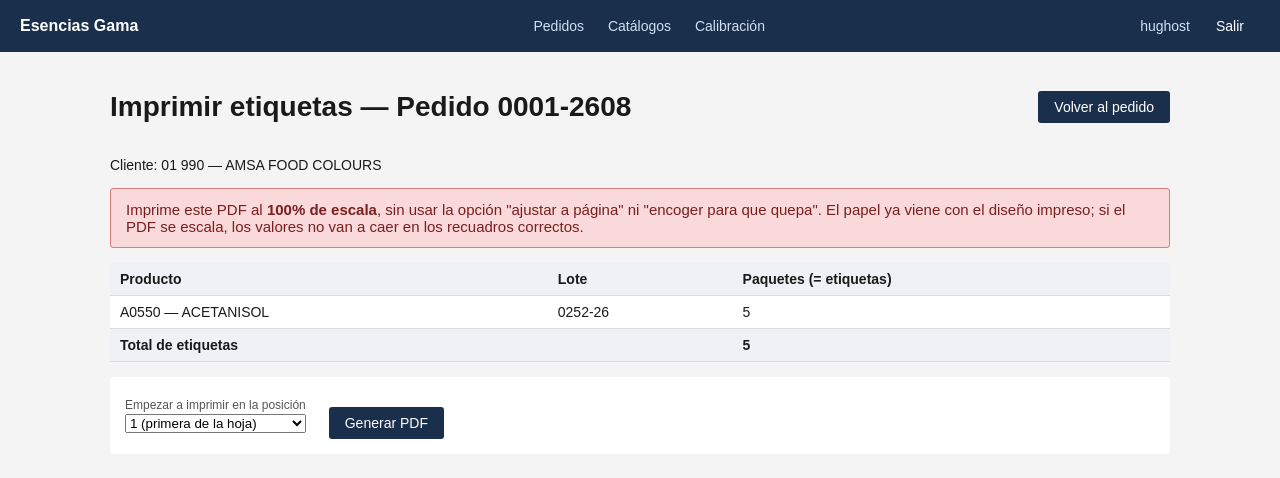
After one commit to Hugh0st/Etiquetas_Gama, a Django app: page /pedidos/9/etiquetas/ in a window 1280 px wide. The commit adds this page. Shown: the top 478 px of the page. Run offline with Django 5.2, Linux system fonts and the light colour scheme; a user stored in the database is signed in; data comes from the database, SQL or seed files in the repository; both versions use the stored data as it was before the commit.

Commit message:
Etiquetas listas y calibradas

```diff
--- a/core/forms.py
+++ b/core/forms.py
@@ -3,7 +3,7 @@ from datetime import date
 from django import forms
 from django.forms import BaseInlineFormSet, inlineformset_factory
 
-from .models import Cliente, Pedido, Producto, RenglonPedido
+from .models import Cliente, Configuracion, Pedido, Producto, RenglonPedido
 
 MESES = [
     'ENERO', 'FEBRERO', 'MARZO', 'ABRIL', 'MAYO', 'JUNIO',
@@ -44,7 +44,7 @@ class RenglonPedidoForm(forms.ModelForm):
         model = RenglonPedido
         fields = [
             'producto', 'cantidad', 'unidad', 'cas', 'onu',
-            'barriles', 'paquetes', 'lote', 'salida',
+            'paquetes', 'lote', 'salida',
             'peso_bruto', 'peso_tara', 'caducidad', 'produccion',
         ]
         labels = {
@@ -56,8 +56,7 @@ class RenglonPedidoForm(forms.ModelForm):
             'cantidad': forms.NumberInput(attrs={'step': '0.001'}),
             'peso_bruto': forms.NumberInput(attrs={'step': '0.001'}),
             'peso_tara': forms.NumberInput(attrs={'step': '0.001'}),
-            'barriles': forms.NumberInput(attrs={'min': '0'}),
-            'paquetes': forms.NumberInput(attrs={'min': '0'}),
+            'paquetes': forms.NumberInput(attrs={'min': '1'}),
             'caducidad': forms.HiddenInput(),
             'produccion': forms.HiddenInput(),
         }
@@ -112,10 +111,9 @@ class RenglonPedidoForm(forms.ModelForm):
         cleaned['caducidad'] = self._combinar_mes_anio('caducidad', cleaned)
         cleaned['produccion'] = self._combinar_mes_anio('produccion', cleaned)
 
-        barriles = cleaned.get('barriles') or 0
         paquetes = cleaned.get('paquetes') or 0
-        if barriles == 0 and paquetes == 0:
-            self.add_error(None, 'Barriles y paquetes no pueden ser ambos cero.')
+        if paquetes < 1:
+            self.add_error('paquetes', 'Paquetes debe ser al menos 1.')
 
         peso_bruto = cleaned.get('peso_bruto')
         peso_tara = cleaned.get('peso_tara')
@@ -153,3 +151,29 @@ RenglonPedidoFormSet = inlineformset_factory(
     extra=1,
     can_delete=True,
 )
+
+
+class ConfiguracionForm(forms.ModelForm):
+    class Meta:
+        model = Configuracion
+        fields = ['calib_x', 'calib_y', 'calib_interlineado', 'calib_paso', 'offset_x', 'offset_y']
+        labels = {
+            'calib_x': 'X',
+            'calib_y': 'Y',
+            'calib_interlineado': 'Interlineado',
+            'calib_paso': 'Paso',
+            'offset_x': 'Offset X',
+            'offset_y': 'Offset Y',
+        }
+        help_texts = {
+            'calib_x': 'Posición horizontal (mm desde el borde izquierdo de la hoja) donde empieza a escribirse cada valor.',
+            'calib_y': 'Posición vertical (mm desde el borde superior de la hoja) de la primera línea (VENDIDO A) de la primera etiqueta.',
+            'calib_interlineado': 'Separación vertical (mm) entre renglones consecutivos de la rejilla de una misma etiqueta.',
+            'calib_paso': 'Distancia vertical (mm) de una etiqueta a la siguiente en la misma hoja.',
+            'offset_x': 'Ajuste fino horizontal (mm) que se suma a X. Úsalo para corregir un desfase parejo en todas las líneas.',
+            'offset_y': 'Ajuste fino vertical (mm) que se suma a Y. Úsalo para corregir un desfase parejo en todas las etiquetas.',
+        }
+        widgets = {
+            campo: forms.NumberInput(attrs={'step': '0.1'})
+            for campo in ['calib_x', 'calib_y', 'calib_interlineado', 'calib_paso', 'offset_x', 'offset_y']
+        }
--- a/core/models.py
+++ b/core/models.py
@@ -165,7 +165,6 @@ class RenglonPedido(models.Model):
     unidad = models.CharField(max_length=20, blank=True)
     cas = models.CharField(max_length=50, blank=True)
     onu = models.CharField(max_length=50, blank=True)
-    barriles = models.IntegerField(default=0)
     paquetes = models.IntegerField(default=0)
     lote = models.CharField(max_length=100, blank=True)
     salida = models.CharField(max_length=100, blank=True)
--- a/core/static/core/estilos.css
+++ b/core/static/core/estilos.css
@@ -117,6 +117,15 @@ a { color: #0056b3; }
 .detalle-encabezado dd { margin: 0 0 6px 140px; }
 
 .aviso { background: #fff3cd; border: 1px solid #e0c46c; padding: 8px 12px; border-radius: 3px; margin-bottom: 15px; }
+.aviso-fuerte { background: #f9d9d9; border: 1px solid #e07c7c; color: #7a1f1f; font-size: 15px; padding: 12px 15px; }
+
+.form-etiquetas { display: flex; align-items: flex-end; gap: 15px; background: #fff; padding: 15px; border-radius: 4px; margin-top: 15px; }
+
+.form-calibracion { background: #fff; padding: 15px; border-radius: 4px; margin-bottom: 15px; }
+.campo-calibracion { max-width: 420px; margin-bottom: 14px; }
+.campo-calibracion label { font-size: 14px; color: #1a1a1a; font-weight: bold; }
+.campo-calibracion input { max-width: 150px; }
+.ayuda-campo { font-size: 12px; color: #666; margin: 4px 0 0; }
 .bloque-renglon { background: #fff; padding: 15px; border-radius: 4px; margin-bottom: 15px; }
 .bloque-renglon h2 { font-size: 15px; margin-top: 0; }
 .tabla-resultados td.especificacion { font-family: 'Courier New', monospace; white-space: pre; }
--- a/core/templates/core/_renglon_form.html
+++ b/core/templates/core/_renglon_form.html
@@ -40,12 +40,9 @@
         {{ form.cantidad.errors }}
     </div>
     <div class="campo">
-        <label for="{{ form.barriles.id_for_label }}">{{ form.barriles.label }}</label>
-        {{ form.barriles }}
-    </div>
-    <div class="campo">
         <label for="{{ form.paquetes.id_for_label }}">{{ form.paquetes.label }}</label>
         {{ form.paquetes }}
+        {{ form.paquetes.errors }}
     </div>
     <div class="campo">
         <label for="{{ form.lote.id_for_label }}">{{ form.lote.label }}</label>
--- a/core/templates/core/base.html
+++ b/core/templates/core/base.html
@@ -11,7 +11,10 @@
     <a class="marca" href="{% url 'pedido_list' %}">Esencias Gama</a>
     <nav>
         <a href="{% url 'pedido_list' %}">Pedidos</a>
-        {% if user.is_staff %}<a href="{% url 'admin:index' %}">Catálogos</a>{% endif %}
+        {% if user.is_staff %}
+        <a href="{% url 'admin:index' %}">Catálogos</a>
+        <a href="{% url 'calibracion' %}">Calibración</a>
+        {% endif %}
     </nav>
     <div class="usuario">
         {{ user.username }}
--- a/core/templates/core/pedido_detail.html
+++ b/core/templates/core/pedido_detail.html
@@ -11,6 +11,8 @@
         {% else %}
         <span class="etiqueta etiqueta-borrador">Borrador</span>
         {% endif %}
+
+        <a class="boton" href="{% url 'pedido_etiquetas' pedido.pk %}">Imprimir etiquetas</a>
 
         {% if not pedido.emitido %}
         <a class="boton" href="{% url 'pedido_edit' pedido.pk %}">Editar</a>
@@ -48,7 +50,6 @@
             <th>CAS</th>
             <th>ONU</th>
             <th>Cantidad</th>
-            <th>Barriles</th>
             <th>Paquetes</th>
             <th>Lote</th>
             <th>Salida</th>
@@ -67,7 +68,6 @@
             <td>{{ renglon.cas }}</td>
             <td>{{ renglon.onu }}</td>
             <td>{{ renglon.cantidad }}</td>
-            <td>{{ renglon.barriles }}</td>
             <td>{{ renglon.paquetes }}</td>
             <td>{{ renglon.lote }}</td>
             <td>{{ renglon.salida }}</td>
@@ -78,7 +78,7 @@
             <td>{{ renglon.produccion }}</td>
         </tr>
         {% empty %}
-        <tr><td colspan="14">Este pedido no tiene renglones.</td></tr>
+        <tr><td colspan="13">Este pedido no tiene renglones.</td></tr>
         {% endfor %}
     </tbody>
 </table>
--- /dev/null
+++ b/core/templates/core/pedido_etiquetas.html
@@ -0,0 +1,53 @@
+{% extends 'core/base.html' %}
+{% block titulo %}Etiquetas — {% if pedido.folio %}Pedido {{ pedido.folio }}{% else %}Borrador #{{ pedido.pk }}{% endif %} — Esencias Gama{% endblock %}
+{% block content %}
+<div class="encabezado-lista">
+    <h1>Imprimir etiquetas — {% if pedido.folio %}Pedido {{ pedido.folio }}{% else %}Borrador #{{ pedido.pk }}{% endif %}</h1>
+    <a class="boton" href="{% url 'pedido_detail' pedido.pk %}">Volver al pedido</a>
+</div>
+
+<p>Cliente: {{ pedido.cliente.codigo }} — {{ pedido.cliente.razon_social|default:pedido.cliente.nombre_corto }}</p>
+
+<p class="aviso aviso-fuerte">
+    Imprime este PDF al <strong>100% de escala</strong>, sin usar la opción "ajustar a página"
+    ni "encoger para que quepa". El papel ya viene con el diseño impreso; si el PDF se
+    escala, los valores no van a caer en los recuadros correctos.
+</p>
+
+<table class="tabla">
+    <thead>
+        <tr>
+            <th>Producto</th>
+            <th>Lote</th>
+            <th>Paquetes (= etiquetas)</th>
+        </tr>
+    </thead>
+    <tbody>
+        {% for renglon in renglones %}
+        <tr>
+            <td>{{ renglon.producto.modelo }} — {{ renglon.producto.descripcion }}</td>
+            <td>{{ renglon.lote }}</td>
+            <td>{{ renglon.paquetes }}</td>
+        </tr>
+        {% endfor %}
+    </tbody>
+    <tfoot>
+        <tr>
+            <th colspan="2">Total de etiquetas</th>
+            <th>{{ total_etiquetas }}</th>
+        </tr>
+    </tfoot>
+</table>
+
+<form method="get" action="{% url 'pedido_etiquetas_pdf' pedido.pk %}" target="_blank" class="form-etiquetas">
+    <div class="campo">
+        <label for="id_posicion">Empezar a imprimir en la posición</label>
+        <select name="posicion" id="id_posicion">
+            <option value="1" selected>1 (primera de la hoja)</option>
+            <option value="2">2</option>
+            <option value="3">3</option>
+        </select>
+    </div>
+    <button type="submit" class="boton">Generar PDF</button>
+</form>
+{% endblock %}
--- a/core/urls.py
+++ b/core/urls.py
@@ -12,6 +12,9 @@ urlpatterns = [
     path('pedidos/<int:pk>/editar/', views.pedido_edit, name='pedido_edit'),
     path('pedidos/<int:pk>/resultados/', views.pedido_resultados, name='pedido_resultados'),
     path('pedidos/<int:pk>/emitir/', views.pedido_emitir, name='pedido_emitir'),
+    path('pedidos/<int:pk>/etiquetas/', views.pedido_etiquetas, name='pedido_etiquetas'),
+    path('pedidos/<int:pk>/etiquetas/pdf/', views.pedido_etiquetas_pdf, name='pedido_etiquetas_pdf'),
+    path('calibracion/', views.calibracion, name='calibracion'),
     path('api/clientes/', views.api_clientes_buscar, name='api_clientes_buscar'),
     path('api/productos/', views.api_productos_buscar, name='api_productos_buscar'),
 ]
--- a/core/views.py
+++ b/core/views.py
@@ -2,14 +2,20 @@ from django.contrib import messages
 from django.contrib.auth.decorators import login_required
 from django.db import transaction
 from django.db.models import Count, Q
-from django.http import JsonResponse
+from django.http import FileResponse, JsonResponse
 from django.shortcuts import get_object_or_404, redirect, render
 from django.views.decorators.http import require_POST
 
-from .forms import PedidoForm, RenglonPedidoFormSet
-from .models import Cliente, Pedido, PedidoSinResultados, Producto, ResultadoLaboratorio
+from .etiquetas import generar_pdf_calibracion, generar_pdf_etiquetas
+from .forms import ConfiguracionForm, PedidoForm, RenglonPedidoFormSet
+from .models import Cliente, Configuracion, Pedido, PedidoSinResultados, Producto, ResultadoLaboratorio
 
 LIMITE_BUSQUEDA = 20
+POSICIONES_VALIDAS = {1, 2, 3}
+
+
+def es_admin(user):
+    return user.is_superuser or user.groups.filter(name='admin').exists()
 
 
 def _pedidos_con_conteos(queryset):
@@ -173,6 +179,63 @@ def pedido_emitir(request, pk):
 
 
 @login_required
+def pedido_etiquetas(request, pk):
+    pedido = get_object_or_404(Pedido.objects.select_related('cliente'), pk=pk)
+    renglones = pedido.renglones.select_related('producto')
+    total_etiquetas = sum(r.paquetes for r in renglones)
+    return render(request, 'core/pedido_etiquetas.html', {
+        'pedido': pedido,
+        'renglones': renglones,
+        'total_etiquetas': total_etiquetas,
+    })
+
+
+@login_required
+def pedido_etiquetas_pdf(request, pk):
+    pedido = get_object_or_404(Pedido.objects.select_related('cliente'), pk=pk)
+
+    try:
+        posicion = int(request.GET.get('posicion', 1))
+    except ValueError:
+        posicion = 1
+    if posicion not in POSICIONES_VALIDAS:
+        posicion = 1
+
+    config = Configuracion.obtener()
+    buffer = generar_pdf_etiquetas(pedido, posicion, config)
+
+    nombre = f'etiquetas-{pedido.folio}.pdf' if pedido.folio else f'etiquetas-pedido-{pedido.pk}.pdf'
+    return FileResponse(buffer, content_type='application/pdf', filename=nombre)
+
+
+@login_required
+def calibracion(request):
+    if not es_admin(request.user):
+        messages.error(request, 'Esta pantalla es solo para administradores.')
+        return redirect('pedido_list')
+
+    config = Configuracion.obtener()
+
+    if request.method == 'POST':
+        form = ConfiguracionForm(request.POST, instance=config)
+        accion = request.POST.get('accion')
+
+        if form.is_valid():
+            if accion == 'probar':
+                config_prueba = form.save(commit=False)
+                buffer = generar_pdf_calibracion(config_prueba)
+                return FileResponse(buffer, content_type='application/pdf', filename='hoja-prueba-calibracion.pdf')
+            else:
+                form.save()
+                messages.success(request, 'Configuración guardada.')
+                return redirect('calibracion')
+    else:
+        form = ConfiguracionForm(instance=config)
+
+    return render(request, 'core/calibracion.html', {'form': form})
+
+
+@login_required
 def api_clientes_buscar(request):
     q = request.GET.get('q', '').strip()
     resultados = []
```
Also changed, not shown: core/etiquetas.py (added, +187 -0 lines), core/templates/core/calibracion.html (added, +44 -0 lines), core/migrations/0008_remove_renglonpedido_barriles.py (added), db.sqlite3, 1 other file.
